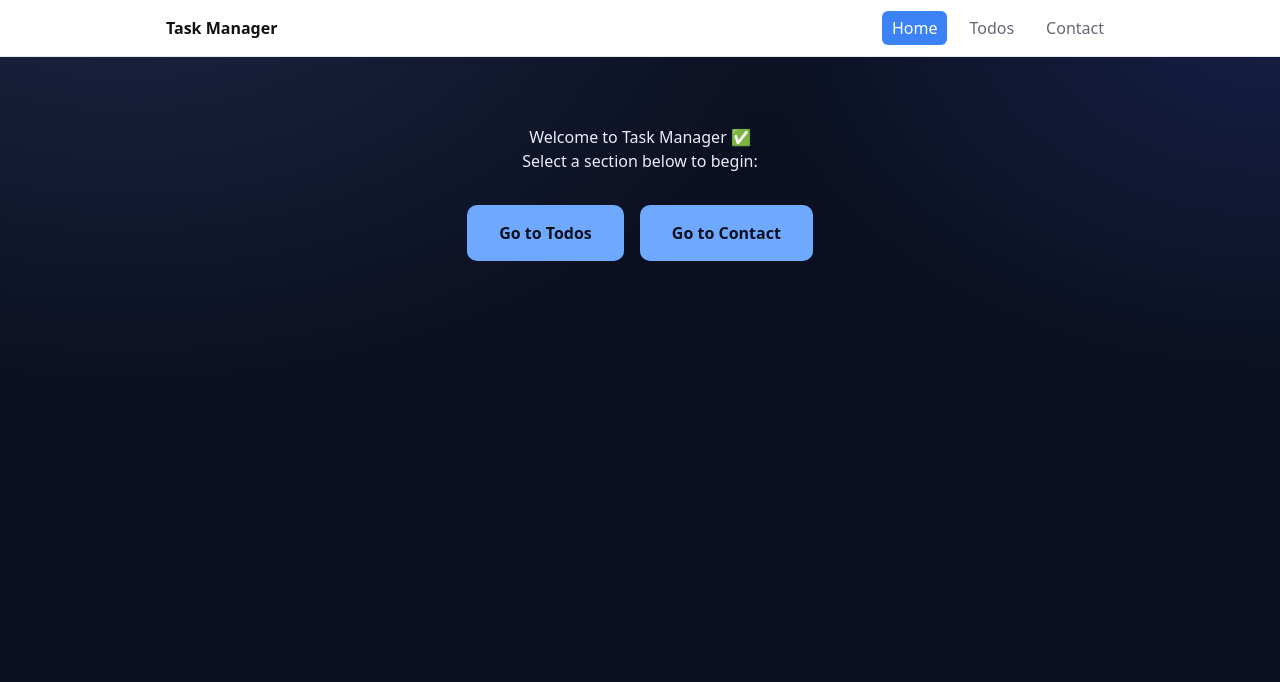
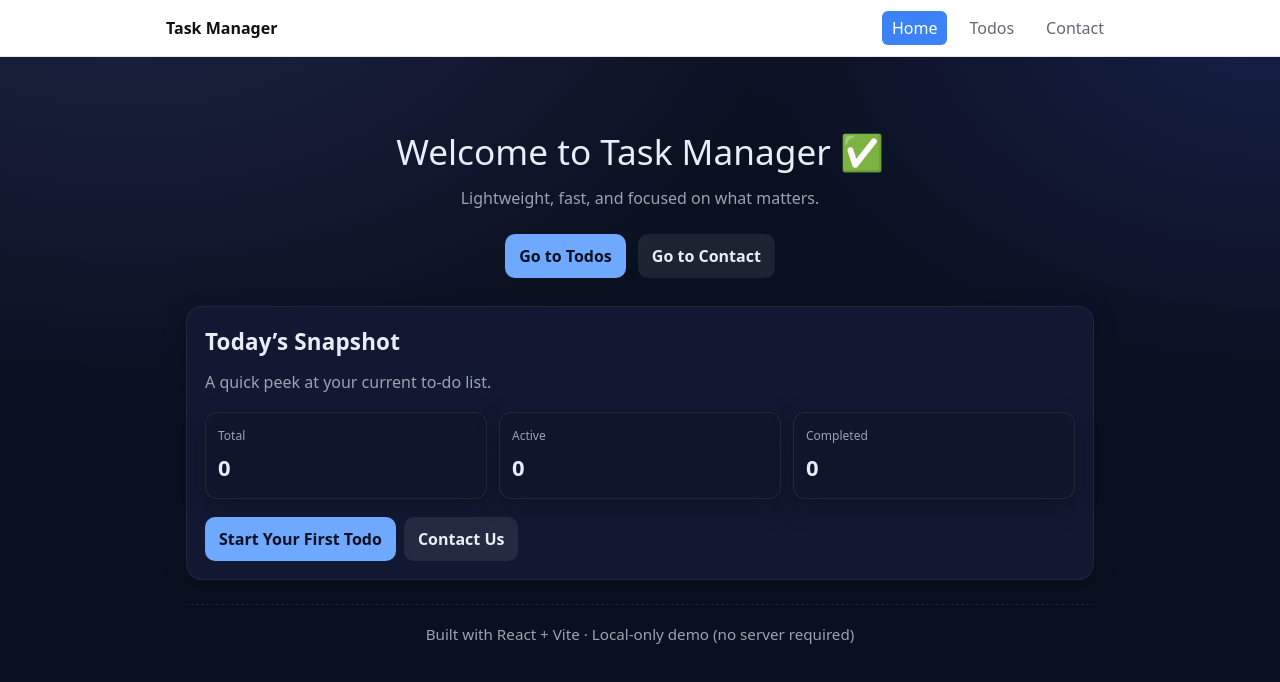
Before and after one commit to csnyder2004/Project03, a React (Vite) app: page / in a window 1280 px wide. Shown: the top 682 px of the page. Built offline with nearby package versions, Linux system fonts and the light colour scheme.

Commit message:
upgraded main menu ui

```diff
--- a/src/pages/MainMenu.jsx
+++ b/src/pages/MainMenu.jsx
@@ -1,24 +1,112 @@
 // src/pages/MainMenu.jsx
-// Simple main menu for navigation to different app sections
-
-import React from "react";
+import React, { useEffect, useMemo, useState } from "react";
 import { Link } from "react-router-dom";
 
+const STORAGE_KEY = "todos:v1";
+
 export default function MainMenu() {
+  const [todos, setTodos] = useState([]);
+
+  // Load todos from localStorage (read-only here)
+  useEffect(() => {
+    try {
+      const saved = JSON.parse(localStorage.getItem(STORAGE_KEY) || "[]");
+      if (Array.isArray(saved)) setTodos(saved);
+    } catch {
+      // fail silently – menu still renders
+    }
+  }, []);
+
+  // derive counts
+  const { total, active, completed } = useMemo(() => {
+    const t = Array.isArray(todos) ? todos : [];
+    const comp = t.filter((x) => x.done).length;
+    const act = t.length - comp;
+    return { total: t.length, active: act, completed: comp };
+  }, [todos]);
+
   return (
-    <div style={{ textAlign: "center", padding: "3rem", fontFamily: "system-ui" }}>
+    <div className="menu-hero container">
       <h1>Welcome to Task Manager ✅</h1>
-      <p>Select a section below to begin:</p>
+      <p className="muted">Lightweight, fast, and focused on what matters.</p>
 
-      <div style={{ display: "flex", justifyContent: "center", gap: "1rem", marginTop: "2rem" }}>
-        <Link to="/todos">
-          <button style={{ padding: "1rem 2rem", fontSize: "1rem" }}>Go to Todos</button>
+      {/* primary actions */}
+      <div className="menu-actions">
+        <Link to="/todos" aria-label="Go to Todos">
+          <button aria-describedby="todos-desc">Go to Todos</button>
         </Link>
+        <Link to="/contact" aria-label="Go to Contact">
+          <button className="ghost" aria-describedby="contact-desc">Go to Contact</button>
+        </Link>
+      </div>
 
-        <Link to="/contact">
-          <button style={{ padding: "1rem 2rem", fontSize: "1rem" }}>Go to Contact</button>
-        </Link>
+      {/* helpful descriptions (visually hidden labels can be added if you prefer) */}
+      <div className="hidden" id="todos-desc">Manage your tasks, add, edit, and complete items.</div>
+      <div className="hidden" id="contact-desc">Send us a message via the contact form.</div>
+
+      {/* snapshot card */}
+      <section
+        className="card"
+        style={{
+          marginTop: 28,
+          padding: 18,
+          display: "grid",
+          gap: 12,
+          textAlign: "left",
+        }}
+        aria-label="Today's snapshot"
+      >
+        <h2 style={{ margin: 0 }}>Today’s Snapshot</h2>
+        <p className="muted" style={{ margin: 0 }}>
+          A quick peek at your current to-do list.
+        </p>
+
+        <div
+          style={{
+            display: "grid",
+            gridTemplateColumns: "repeat(3, 1fr)",
+            gap: 12,
+            marginTop: 6,
+          }}
+        >
+          <Stat label="Total" value={total} />
+          <Stat label="Active" value={active} />
+          <Stat label="Completed" value={completed} />
+        </div>
+
+        <div style={{ display: "flex", gap: 8, marginTop: 6 }}>
+          <Link to="/todos">
+            <button>{total ? "Open Todos" : "Start Your First Todo"}</button>
+          </Link>
+          <Link to="/contact">
+            <button className="ghost">Contact Us</button>
+          </Link>
+        </div>
+      </section>
+
+      {/* small footer line (optional) */}
+      <div className="footer">
+        Built with React + Vite · Local-only demo (no server required)
       </div>
     </div>
   );
 }
+
+function Stat({ label, value }) {
+  return (
+    <div
+      className="card"
+      style={{
+        background: "var(--card-2)",
+        borderRadius: "12px",
+        padding: "14px 12px",
+        border: "1px solid rgba(255,255,255,0.08)",
+      }}
+    >
+      <div className="muted" style={{ fontSize: 12, marginBottom: 6 }}>
+        {label}
+      </div>
+      <div style={{ fontWeight: 700, fontSize: 22 }}>{value}</div>
+    </div>
+  );
+}
```
